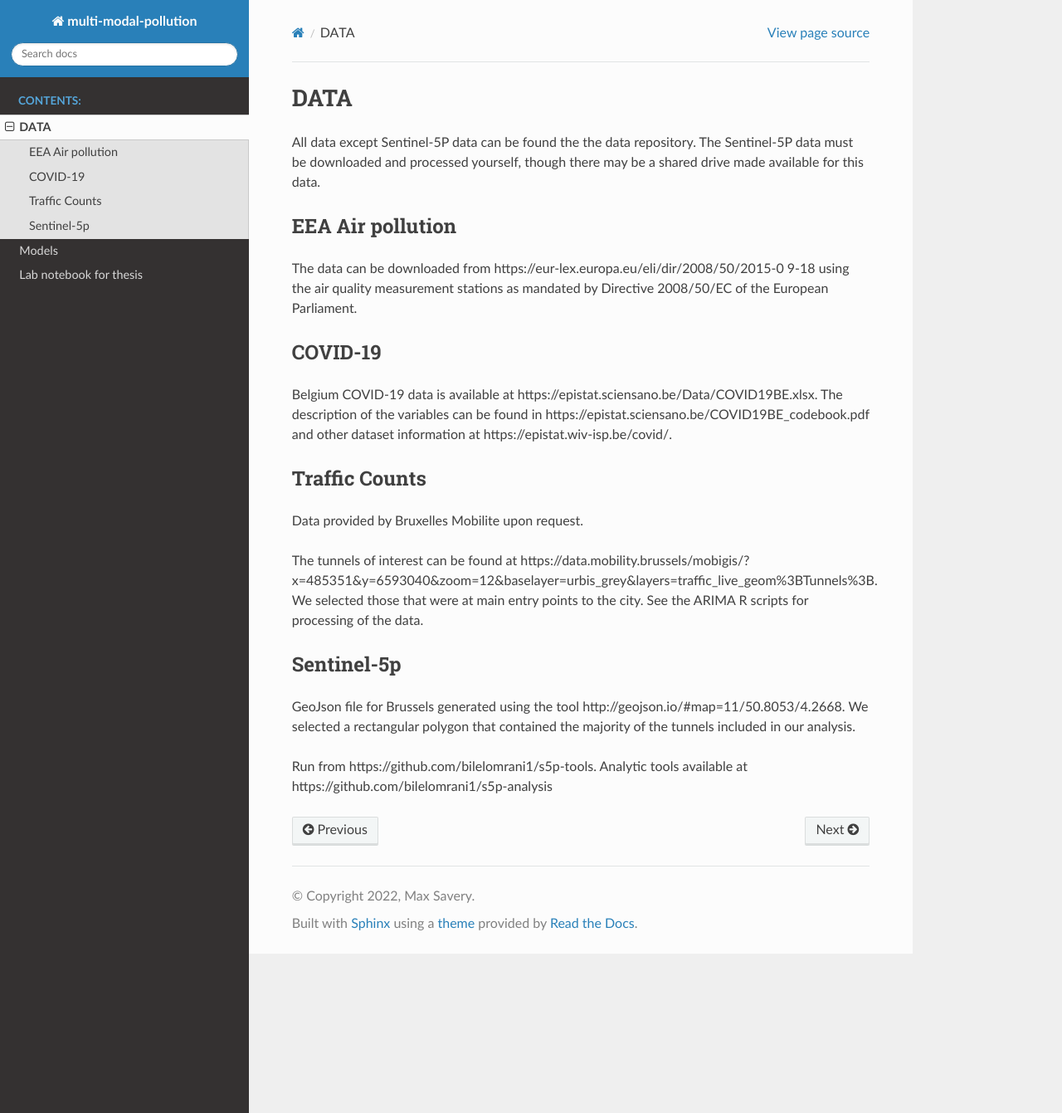
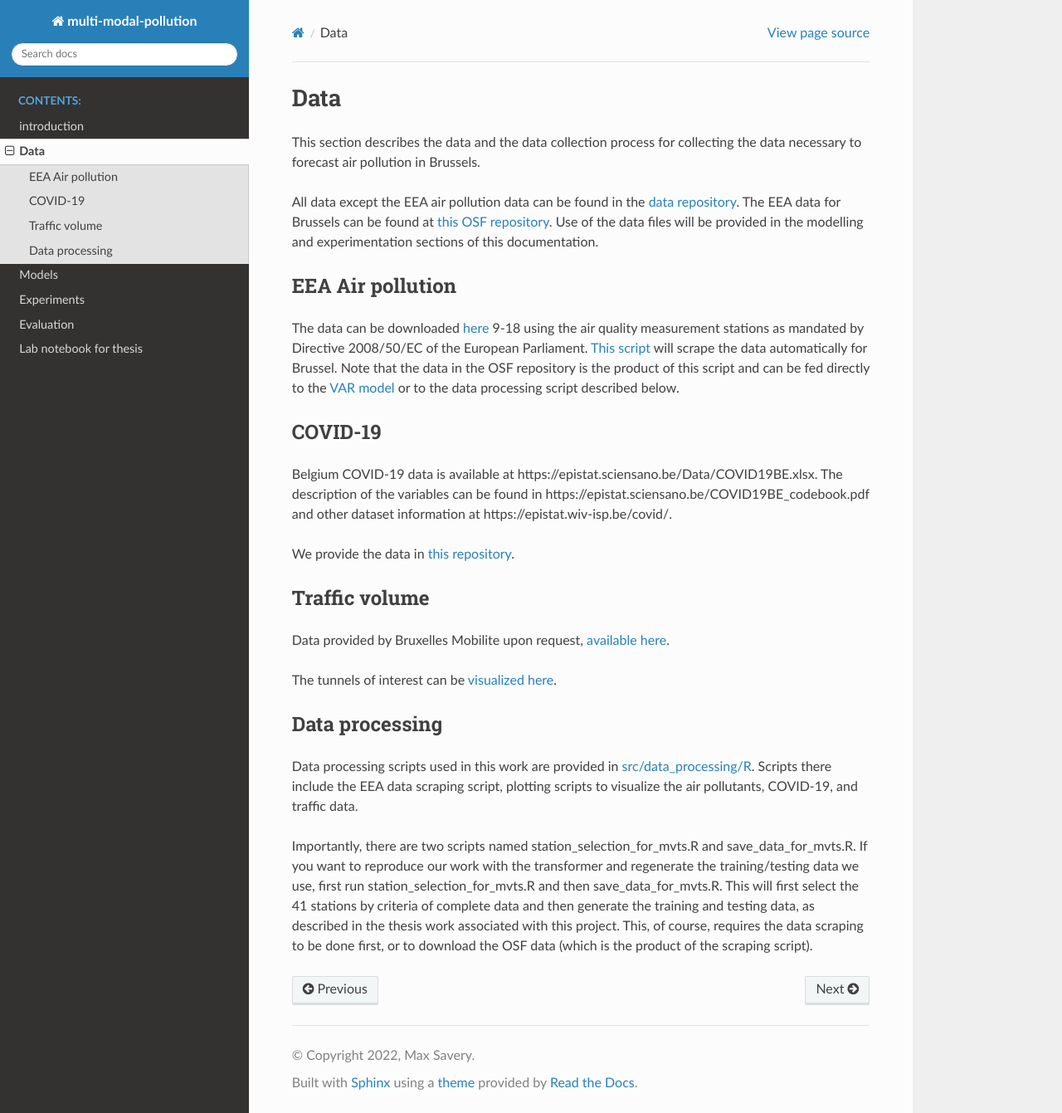
Before and after one commit to saverymax/multi-modal-pollution, a Sphinx documentation site: the page built from doc/data_processing.md, in a window 1280 px wide and 1341 px high. Shown: the whole window at 83% size. Built offline with Sphinx 7.4.7 and the Read the Docs theme 2.0.0, drawn with Linux system fonts in a browser that asks for light colours.

Commit message:
Update docs with most recent progress

```diff
--- a/doc/data_processing.md
+++ b/doc/data_processing.md
@@ -1,23 +1,27 @@
-# DATA
-All data except Sentinel-5P data can be found the the data repository. The Sentinel-5P data must be downloaded and processed yourself, though there may be a shared drive made available for this data.
+# Data
+This section describes the data and the data collection process for collecting the data necessary to forecast air pollution in Brussels.
+
+All data except the EEA air pollution data can be found in the [data repository](https://github.com/saverymax/multi-modal-pollution/tree/main/data). The EEA data for Brussels can be found at [this OSF repository](https://osf.io/j94pv/). Use of the data files will be provided in the modelling and experimentation sections of this documentation.
 
 ## EEA Air pollution
 
-The data can be downloaded from https://eur-lex.europa.eu/eli/dir/2008/50/2015-0
+The data can be downloaded [here](https://discomap.eea.europa.eu/map/fme/AirQualityExport.htm)
 9-18 using the air quality measurement stations as mandated by Directive
-2008/50/EC of the European Parliament.
+2008/50/EC of the European Parliament. [This script](https://github.com/saverymax/multi-modal-pollution/blob/main/src/data_processing/R/air_pollution_scraping.R) will scrape the data automatically for Brussel. Note that the data in the OSF repository is the product of this script and can be fed directly to the [VAR model](https://github.com/saverymax/multi-modal-pollution/blob/main/src/modelling/VAR_modelling.R) or to the data processing script described below.
 
 ## COVID-19
 
 Belgium COVID-19 data is available at https://epistat.sciensano.be/Data/COVID19BE.xlsx. The description of the variables can be found in https://epistat.sciensano.be/COVID19BE_codebook.pdf and other dataset information at https://epistat.wiv-isp.be/covid/.
 
-## Traffic Counts
-Data provided by Bruxelles Mobilite upon request.
+We provide the data in [this repository](https://github.com/saverymax/multi-modal-pollution/tree/main/data/covid).
 
-The tunnels of interest can be found at https://data.mobility.brussels/mobigis/?x=485351&y=6593040&zoom=12&baselayer=urbis_grey&layers=traffic_live_geom%3BTunnels%3B. We selected those that were at main entry points to the city. See the ARIMA R scripts for processing of the data.
+## Traffic volume
+Data provided by Bruxelles Mobilite upon request, [available here](https://github.com/saverymax/multi-modal-pollution/tree/main/data/traffic).
 
-## Sentinel-5p
+The tunnels of interest can be [visualized here](https://data.mobility.brussels/mobigis/?x=485351&y=6593040&zoom=12&baselayer=urbis_grey&layers=traffic_live_geom%3BTunnels%3B).
 
-GeoJson file for Brussels generated using the tool http://geojson.io/#map=11/50.8053/4.2668. We selected a rectangular polygon that contained the majority of the tunnels included in our analysis.
+## Data processing
 
-Run from https://github.com/bilelomrani1/s5p-tools. Analytic tools available at https://github.com/bilelomrani1/s5p-analysis
+Data processing scripts used in this work are provided in [src/data_processing/R](https://github.com/saverymax/multi-modal-pollution/tree/main/src/data_processing/R). Scripts there include the EEA data scraping script, plotting scripts to visualize the air pollutants, COVID-19, and traffic data.
+
+Importantly, there are two scripts named station_selection_for_mvts.R and save_data_for_mvts.R. If you want to reproduce our work with the transformer and regenerate the training/testing data we use, first run station_selection_for_mvts.R and then save_data_for_mvts.R. This will first select the 41 stations by criteria of complete data and then generate the training and testing data, as described in the thesis work associated with this project. This, of course, requires the data scraping to be done first, or to download the OSF data (which is the product of the scraping script).
--- a/doc/index.rst
+++ b/doc/index.rst
@@ -10,8 +10,10 @@
     :maxdepth: 2
     :caption: Contents:
 
+    introduction.md
     data_processing.md
     modelling.md
+    experimentation.md
     lab_notebook.md
 
 Indices and tables
```
Also changed, not shown: doc/experimentation.md (added, +26 -0 lines), doc/introduction.md (added, +10 -0 lines), doc/modelling.md (+9 -5 lines).
